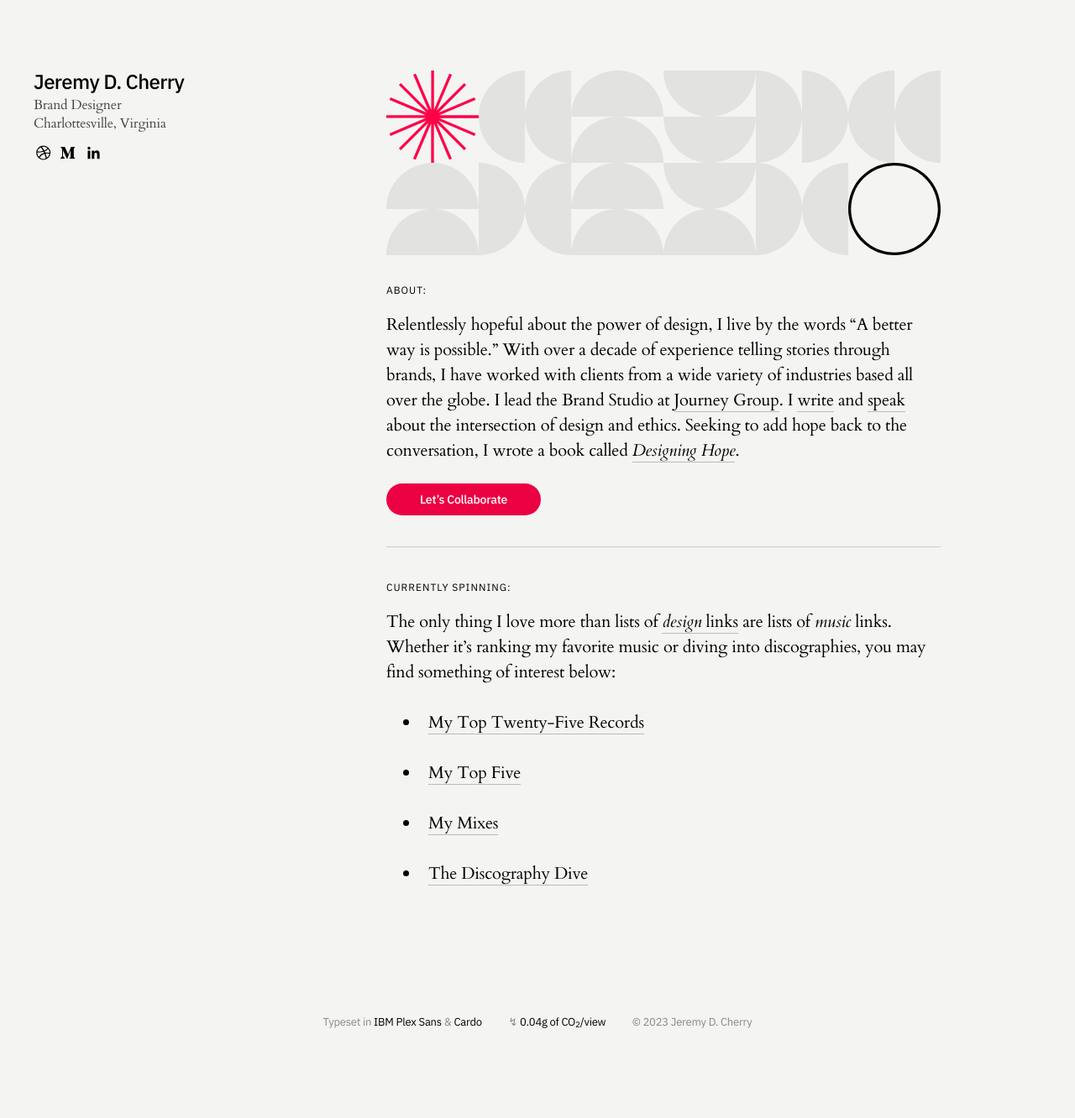
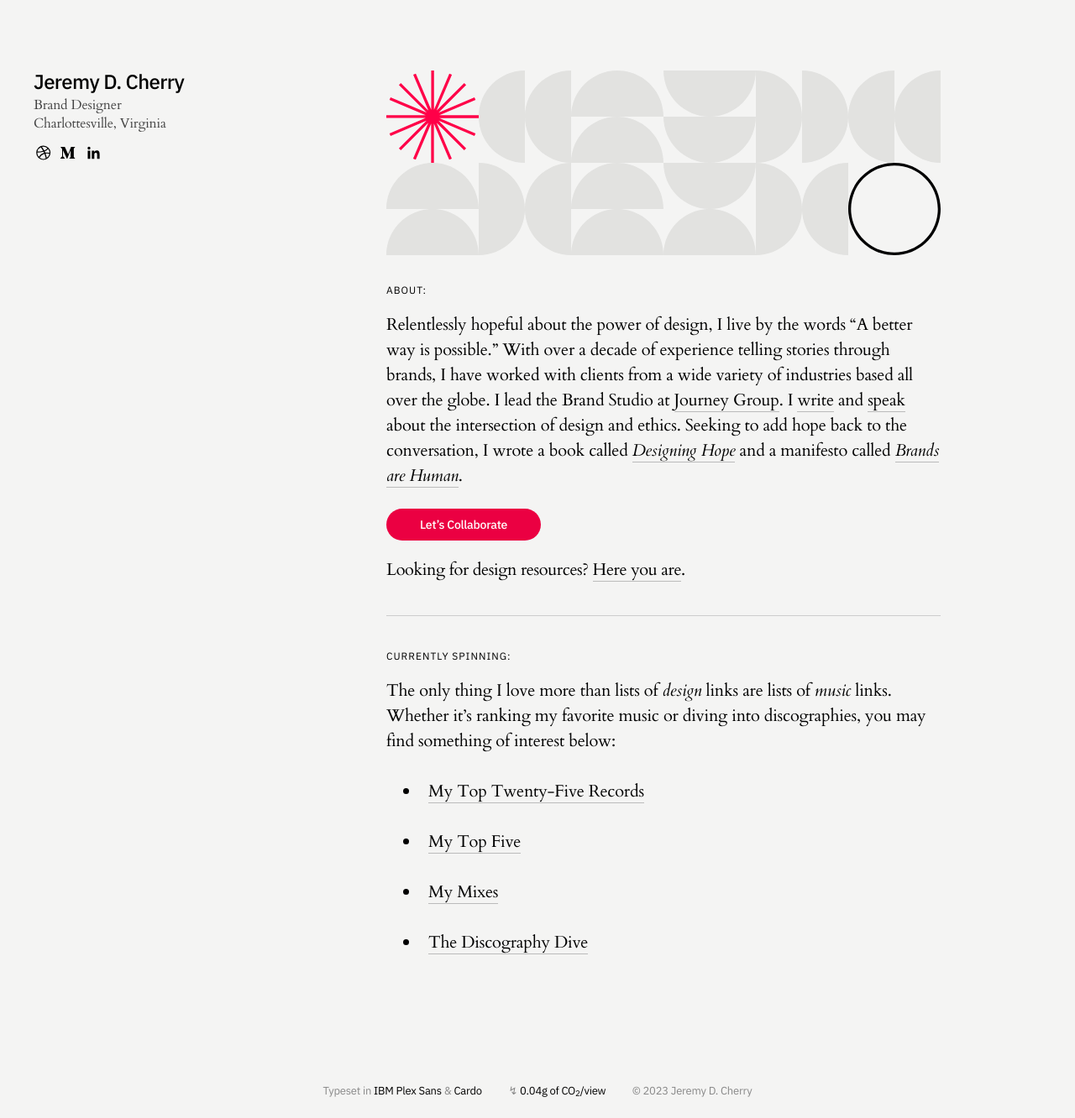
Before and after one commit to jeremydcherry/jeremydcherry.github.io, a Jekyll site: the page built from index.md, in a window 1280 px wide. Shown: the whole page at 84% size. Built offline with Jekyll 4.4.1, drawn with Linux system fonts in a browser that asks for light colours; before the commit the page ends 1250 px from its top, so only the background shows below that.

Commit message:
Updated home

```diff
--- a/index.md
+++ b/index.md
@@ -7,15 +7,17 @@
 
 #### About:
 
-Relentlessly hopeful about the power of design, I live by the words “A better way is possible.” With over a decade of experience telling stories through brands, I have worked with clients from a wide variety of industries based all over the globe. I lead the Brand Studio at [Journey Group](https://journeygroup.com). I [write](https://jeremydcherry.medium.com/) and [speak](/speaking) about the intersection of design and ethics. Seeking to add hope back to the conversation, I wrote a book called [_Designing Hope_](https://hopeful.design).
+Relentlessly hopeful about the power of design, I live by the words “A better way is possible.” With over a decade of experience telling stories through brands, I have worked with clients from a wide variety of industries based all over the globe. I lead the Brand Studio at [Journey Group](https://journeygroup.com). I [write](https://jeremydcherry.medium.com/) and [speak](/speaking) about the intersection of design and ethics. Seeking to add hope back to the conversation, I wrote a book called [_Designing Hope_](https://hopeful.design) and a manifesto called [_Brands are Human_](/brandsarehuman).
 
 <a href="mailto:jeremy@jeremydcherry.com" class="btn">Let's Collaborate</a>
+
+### Looking for design resources? [Here you are](/resources).
 
 ---
 
 #### Currently Spinning:
 
-The only thing I love more than lists of [_design_ links](/resources) are lists of _music_ links. Whether it’s ranking my favorite music or diving into discographies, you may find something of interest below:
+The only thing I love more than lists of _design_ links are lists of _music_ links. Whether it’s ranking my favorite music or diving into discographies, you may find something of interest below:
 
 - [My Top Twenty-Five Records](/25)
 
```
